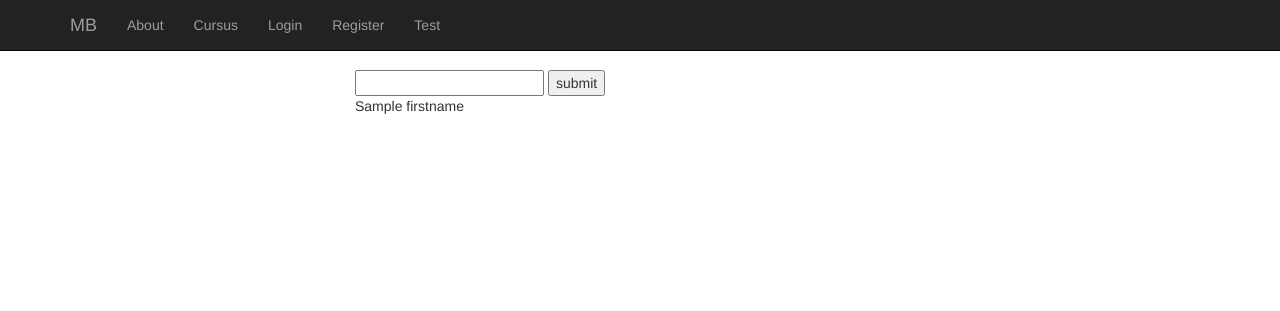
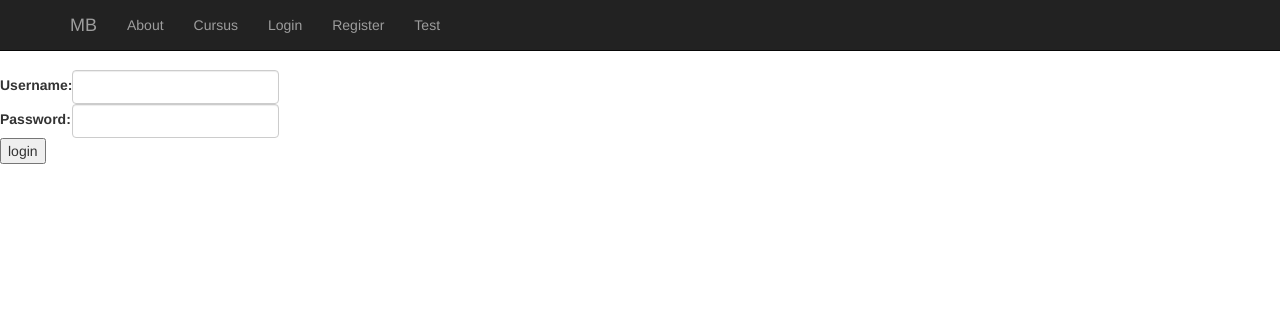
Before and after one commit to dennisslimmers/MonkeyBusiness, a Django app: template templates/login.html in a window 1280 px wide. Shown: the top 311 px of the page. Run offline with Django 3.2, Linux system fonts and the light colour scheme; tables that the repository leaves empty hold one stand-in row (values such as "Sample post"); the template is opened without the code that fills it: values that come from a table or form of the project are taken from there, most other values are stand-ins (such as "Sample title", 1, 10 or a date in 2020); parts of the project's set-up code (start-up, migrations or seed data) failed here and were passed over; some libraries are stand-ins or nearby versions.

Commit message:
Got logging in halfway working.

```diff
--- a/DjangoProjects/urls.py
+++ b/DjangoProjects/urls.py
@@ -1,16 +1,20 @@
-from django.conf.urls import url
+from django.conf.urls import url, include
 from django.contrib import admin
-from login import views
 from django.views.generic.base import TemplateView
+from login.forms import LoginForm
+from django.contrib.auth import views as authviews
 from django.core.urlresolvers import reverse
+from login import views as loginviews
 
 urlpatterns = [
     url(r'^index/', TemplateView.as_view(template_name='index.html')),
     url(r'^test/', TemplateView.as_view(template_name='test.html')),
     url(r'^about/', TemplateView.as_view(template_name='about.html')),
     url(r'^cursus/', TemplateView.as_view(template_name='cursus.html')),
-    url(r'^login/', TemplateView.as_view(template_name='login.html')),
+    url(r'^logintest/', TemplateView.as_view(template_name='login.html')),
     url(r'^register/', TemplateView.as_view(template_name='register.html')),
     url(r'^admin/', admin.site.urls),
-    url(r'^test1/',views.create)
+    url(r'', include('login.urls')),
+    url(r'^login/$', authviews.login, {'template_name': 'login.html', 'authentication_form': LoginForm}),
+    url(r'testsix/', authviews.login, name='testsix')
 ]
--- a/login/forms.py
+++ b/login/forms.py
@@ -1,5 +1,10 @@
+#log/forms.py
+from django.contrib.auth.forms import AuthenticationForm
 from django import forms
 
-class loginForm(forms.ModelForm):
-    user = forms.CharField(max_length=100)
-    password = forms.CharField(widget=forms.PasswordInput())
+# If you don't do this you cannot use Bootstrap CSS
+class LoginForm(AuthenticationForm):
+    username = forms.CharField(label="Username", max_length=30,
+                               widget=forms.TextInput(attrs={'class': 'form-control', 'name': 'username'}))
+    password = forms.CharField(label="Password", max_length=30,
+                               widget=forms.TextInput(attrs={'class': 'form-control', 'name': 'password'}))
--- a/manage.py
+++ b/manage.py
@@ -1,6 +1,8 @@
 #!/usr/bin/env python
 import os
 import sys
+import pymysql
+pymysql.install_as_MySQLdb()
 
 if __name__ == "__main__":
     os.environ.setdefault("DJANGO_SETTINGS_MODULE", "DjangoProjects.settings")
--- a/templates/index.html
+++ b/templates/index.html
@@ -5,7 +5,9 @@
             <div class="col-lg-12 text-center">
                 <h1>MonkeyBusiness</h1>
 
-                {{ firstname }}
+                <p>name: {{ username }}</p>
+                <p>Last name: {{ password }}</p>
+                <p>email: {{ email }}</p>
             </div>
         </div>
         <!-- /.row -->
--- a/templates/login.html
+++ b/templates/login.html
@@ -1,11 +1,35 @@
-{% extends "base.html" %}
+{% extends 'base.html' %}
 {% block content %}
-  <div class="container" style="width: 600px">
-    <form action="/test1/" method="post">
-        {% csrf_token %}
-        <input type="text" name="firstname">
-        <input type="submit" value="submit">
-    </form>
-  <p>{{ firstname }}</p>
-  </div>
-{% endblock content %}
+
+{% if form.errors %}
+<p>Your username and password didn't match. Please try again.</p>
+{% endif %}
+
+{% if next %}
+    {% if user.is_authenticated %}
+    <p>Your account doesn't have access to this page. To proceed,
+    please login with an account that has access.</p>
+    {% else %}
+    <p>Please login to see this page.</p>
+    {% endif %}
+{% endif %}
+
+<form method="post" action="{% url 'testsix' %}">
+{% csrf_token %}
+<table>
+<tr>
+    <td>{{ form.username.label_tag }}</td>
+    <td>{{ form.username }}</td>
+</tr>
+<tr>
+    <td>{{ form.password.label_tag }}</td>
+    <td>{{ form.password }}</td>
+</tr>
+</table>
+
+<input type="submit" value="login" />
+<input type="hidden" name="next" value="{{ next }}" />
+</form>
+
+
+{% endblock %}
--- a/templates/register.html
+++ b/templates/register.html
@@ -2,6 +2,7 @@
 {% block content %}
     <div class="container" style="width: 600px">
     <form class="form-signin" action="" method="post">
+        {% csrf_token %}
         <h2 class="form-signin-heading">Please Register</h2>
         <input type="text" class="form-control" name="first_name" placeholder="First Name" required="" autofocus="" /><br>
         <input type="text" class="form-control" name="last_name" placeholder="Last name" required="" autofocus="" /><br>
```
Also changed, not shown: DjangoProjects/settings.py (+8 -2 lines), login/views.py (+24 -11 lines), templates/home.html (added, +10 -0 lines).
